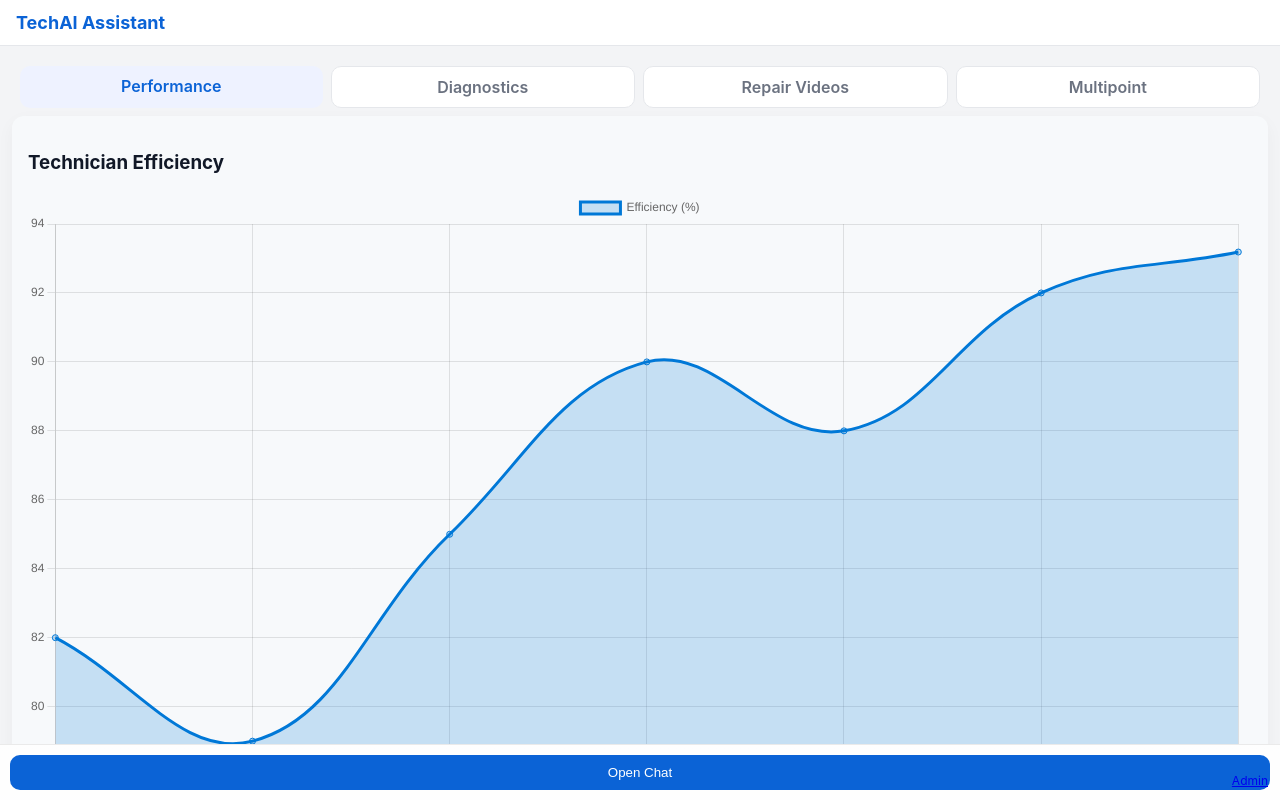
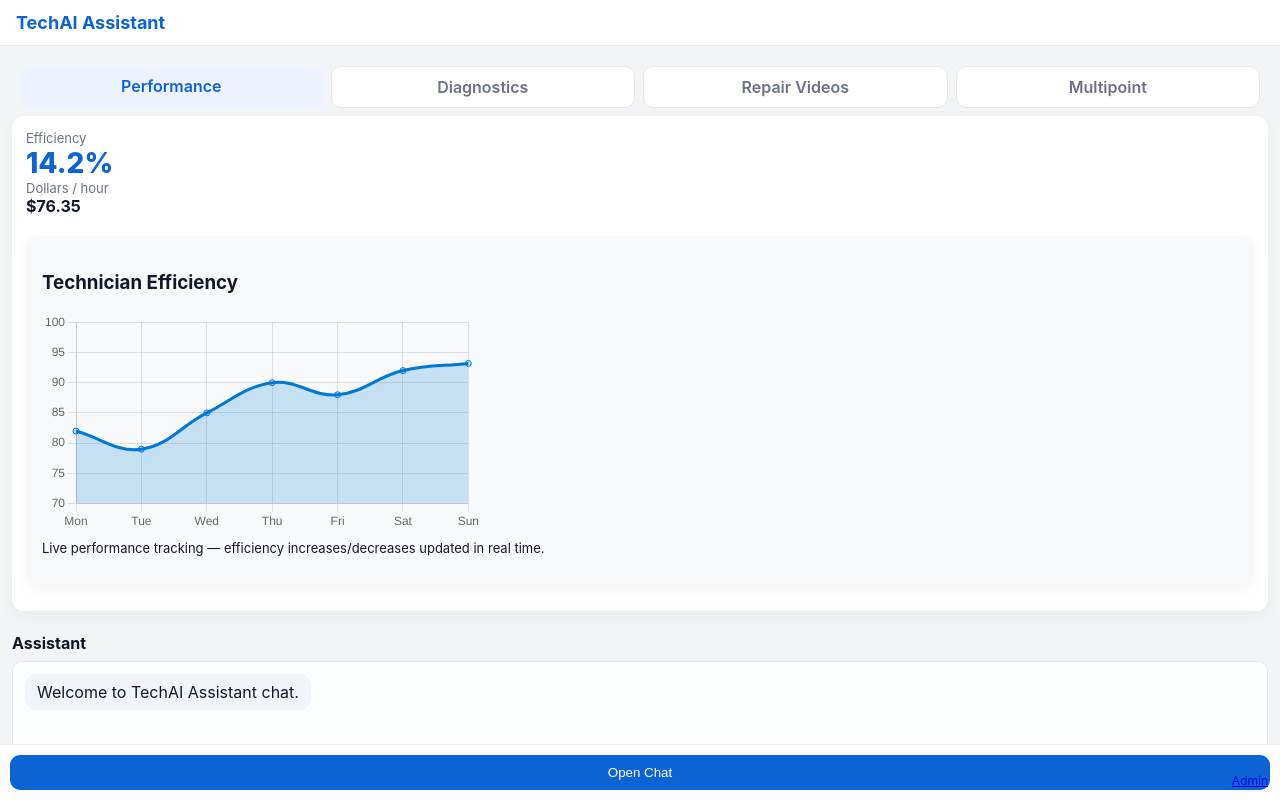
Before and after one commit to McGyver001/TechAI_Assitant_Final, a React (Vite) app: page / in a window 1280 px wide. Built offline with nearby package versions, Linux system fonts and the light colour scheme.

Commit message:
Update App.jsx

```diff
--- a/src/App.jsx
+++ b/src/App.jsx
@@ -38,11 +38,23 @@ export default function App() {
       ],
     };
 
+    const options = {
+      responsive: true,
+      plugins: {
+        legend: { display: false },
+      },
+      scales: {
+        y: { min: 70, max: 100, ticks: { stepSize: 5 } },
+      },
+    };
+
     return (
       <div className="card" style={{ padding: 16, background: "#f7f9fb" }}>
         <h3>Technician Efficiency</h3>
-        <Line data={data} />
-        <p style={{ marginTop: 8 }}>
+        <div style={{ height: 220 }}>
+          <Line data={data} options={options} />
+        </div>
+        <p style={{ marginTop: 8, fontSize: 13 }}>
           Live performance tracking — efficiency increases/decreases updated in real time.
         </p>
       </div>
@@ -56,7 +68,6 @@ export default function App() {
       </header>
 
       <div className="content">
-        {/* === TAB BUTTONS === */}
         <div className="tabs" role="tablist">
           <div
             className={`tab ${active !== "performance" ? "inactive" : ""}`}
@@ -84,15 +95,14 @@ export default function App() {
           </div>
         </div>
 
-        {/* === TAB CONTENT === */}
         {active === "performance" && (
-          <div>
-            <EfficiencyWidget />
-            <div className="card" style={{ marginTop: 16 }}>
-              <div className="small">Efficiency</div>
-              <div className="eff">{perf.eff}%</div>
-              <div className="small">Dollars / hour</div>
-              <div style={{ fontWeight: 700 }}>${perf.dollars.toFixed(2)}</div>
+          <div className="card">
+            <div className="small">Efficiency</div>
+            <div className="eff">{perf.eff}%</div>
+            <div className="small">Dollars / hour</div>
+            <div style={{ fontWeight: 700 }}>${perf.dollars.toFixed(2)}</div>
+            <div style={{ marginTop: 20 }}>
+              <EfficiencyWidget />
             </div>
           </div>
         )}
@@ -100,14 +110,16 @@ export default function App() {
         {active === "diagnostics" && (
           <div className="card">
             <h3>Diagnostics</h3>
-            <p className="small">VIN lookup and DTC guidance (FMCDealer integration via webview).</p>
+            <p className="small">
+              VIN lookup and DTC guidance (FMCDealer integration via webview).
+            </p>
           </div>
         )}
 
         {active === "resources" && (
           <div className="card">
-            <h3>Repair Videos</h3>
-            <p className="small">Legal, third-party instructional repair videos and walkthroughs.</p>
+            <h3>Repair Video Library</h3>
+            <p className="small">Common repair videos and training clips.</p>
           </div>
         )}
 
@@ -118,7 +130,6 @@ export default function App() {
           </div>
         )}
 
-        {/* === CHAT ASSISTANT === */}
         <div style={{ marginTop: 12 }}>
           <h4 style={{ marginBottom: 8 }}>Assistant</h4>
           <Chat />
```
